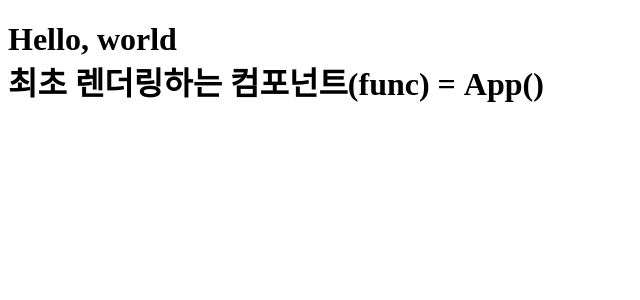
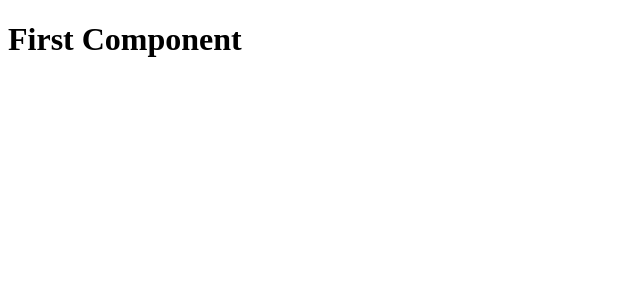
Before and after one commit to OngTK/Fullstack_Spring2, a React (Vite) app in the folder src/main/reactapp/: page / in a window 1280 px wide. Shown: the top 300 px of the page, without its empty margins (0-640 px from the left). Built offline with nearby package versions, Linux system fonts and the light colour scheme.

Commit message:
250916_1022 react 렌더링 1

```diff
--- /dev/null
+++ b/src/main/reactapp/src/example/day01_250916/Component1.jsx
@@ -0,0 +1,26 @@
+/**
+ * @since 2025.09.16
+ *
+ * # 컴포넌트
+ * - 화면에 최소의 크기로 나눈 모듈
+ * - ≒ 함수
+ * - 코드와 화면 단을 최적화하기 위해 모듈 단위로 나누는 것
+ *
+ * ## 생성방법
+ * 1. 생성할 폴더 우클릭 > 새 파일
+ * 2. 첫글자를 대문자로 하는 jsx 확장자로 파일 생성 (영문)
+ * 3. 함수형 컴푸넌트 vs 클래스형 컴포넌트
+ *      - 함수형 컴포넌트를 만들기 위해, 함수 선언 JS 문법으로 컴포넌트 선언
+ *      ` function Component1( props ){  } `
+ *      - default 컴포넌트 명과 파일명을 일치시킴
+ * 4. 컴포넌트 안에 return 되에 출력할 html을 작성
+ * 5. 다른(main.jsx) 파일에서 해당 컴포넌트를 import 할 수 있도록 export를 정의
+ */
+
+function Component1( props ){
+
+    return ( <h1>First Component</h1> )
+
+} //func end
+
+export default Component1;
--- a/src/main/reactapp/src/main.jsx
+++ b/src/main/reactapp/src/main.jsx
@@ -1,16 +1,18 @@
-// import { StrictMode } from 'react'
-// import { createRoot } from 'react-dom/client'
-// import './index.css'
-// import App from './App.jsx'
-
-// createRoot(document.getElementById('root')).render(
-//   <StrictMode>
-//     <App />
-//   </StrictMode>,
-// )
+/**
+ * import { StrictMode } from 'react'
+ * import { createRoot } from 'react-dom/client'
+ * import './index.css'
+ * import App from './App.jsx'
+ *
+ * createRoot(document.getElementById('root')).render(
+ * <StrictMode>
+ * <App />
+ * </StrictMode>, )
+ */
 
 // main.jsx에서 index.html 의 id가 root인 마크업에 최초의 컴포넌트(=화면함수)를 렌더링하는 곳
 
+// =================================== 기본 세팅 ================================== //
 // 1. react root 함수 호출
 import { createRoot } from 'react-dom/client';
 // 2. index.html에서 root 마크업 가져오기
@@ -18,11 +20,17 @@ const root = document.querySelector('#root');
 // 3. 가져온 root 마크업에 rendering 할 객체 삽입
 const create = createRoot(root);
 
+// ================================== 컴포넌트 렌더링 ================================== //
+
 // 4. 렌더링 하기
 // 4.1. 렌더링 할 컴포넌트 가져오기
-import App from './App.jsx'
+// import App from './App.jsx'
 // 4.2. 렌더링
-create.render( <App />);
-
+// create.render( <App> </App>);
 // 위를 요약하면
 // createRoot(document.querySelector('#root')).render( <App /> )
+
+
+// 2025.09.16 Component1 렌더링 test
+import Component1 from './example/day01_250916/Component1.jsx';
+create.render(<Component1></Component1>);
```
Also changed, not shown: src/main/reactapp/src/App.jsx (line endings or trailing spaces), 2 other files (tests, documents, lock files or other folders).
